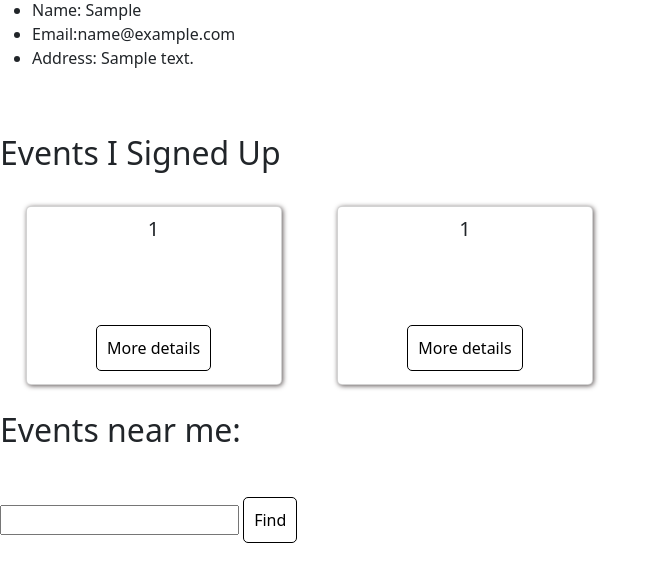
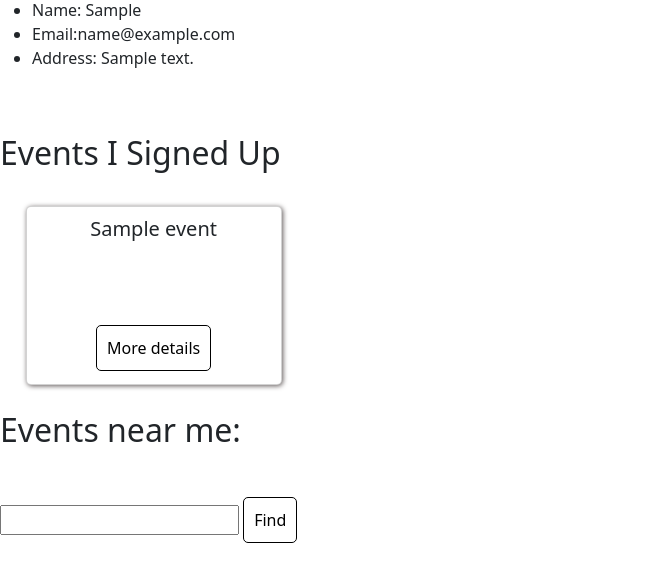
Before and after one commit to GRISONRF/ChangeMakersApp, a Flask app: page /events/1/sign_up in a window 1280 px wide. Shown: the part 133-715 px from the top of the page, without its empty margins (0-661 px from the left). Run offline with Flask 2, Linux system fonts and the light colour scheme; the visitor is signed in with stand-in values (Sample User, id 1); tables that the repository leaves empty hold one stand-in row (values such as "Sample post").

Commit message:
Created a join query for Event and VolunteerEvt to display in vol_profile page

```diff
--- a/crud.py
+++ b/crud.py
@@ -126,18 +126,10 @@ def create_volunteer_evt(volunteer_id, event_id):
 def get_events_by_volunteer_id(volunteer_id):
     """ Return events that given volunteer signed up """
 
-    events_volunteer_id = VolunteerEvt.query.filter_by(volunteer_id=volunteer_id).all()
+    events_volunteer_id = Event.query.join(VolunteerEvt).filter_by(volunteer_id=volunteer_id).all()
 
     return events_volunteer_id
 
-# def get_events_detais(volunteer_id):
-
-#     events = VolunteerEvt.query.filter_by(volunteer_id=volunteer_id).all()
-#     events_detais = set()
-
-#     for event in events:
-
-#     events_detais = VolunteerEvt
 
 def event_is_saved(volunteer_id, event_id):
     """ Return true if volunteer alrady has this event signed up """
--- a/model.py
+++ b/model.py
@@ -82,7 +82,6 @@ class VolunteerEvt(db.Model):
     # volunteer_evt = db.relationship("Event", secondary="volunteer_evt", backref="volunteers")
 
 
-
     def __repr__(self):
         return f'<< VolunteerEvt vol_evt_id={self.vol_evt_id} volunteer_id={self.volunteer_id} event_id={self.event_id} >>'
 
--- a/server.py
+++ b/server.py
@@ -268,14 +268,14 @@ def event_details(event_id):
     if "volunteer" in session:
         volunteer_id = session["volunteer"]
         event = crud.get_event_by_id(event_id)
+        event_is_saved = crud.event_is_saved(volunteer_id, event_id)
+        return render_template("event_details.html", event=event, event_is_saved=event_is_saved)
 
     elif "inst" in session:
         inst_id = session["inst"]
         event = crud.get_event_by_id(event_id)
+        return render_template("event_details.html", event=event)
 
-    event_is_saved = crud.event_is_saved(volunteer_id, event_id)
-
-    return render_template("event_details.html", event=event, event_is_saved=event_is_saved)
 
 
 @app.route('/events/<event_id>/sign_up')
--- a/templates/vol_profile.html
+++ b/templates/vol_profile.html
@@ -41,7 +41,7 @@
     <!-- <img src="https://upload.wikimedia.org/wikipedia/commons/thumb/8/85/Gfp-missouri-st-louis-clubhouse-pond-and-scenery.jpg/1199px-Gfp-missouri-st-louis-clubhouse-pond-and-scenery.jpg"> -->
     </div>
     <div class="title">
-    <h1>{{ event.event_id }}</h1>
+    <h1>{{ event.evt_title}}</h1>
     </div>
     <div class="des">
     <p> </p>
```
